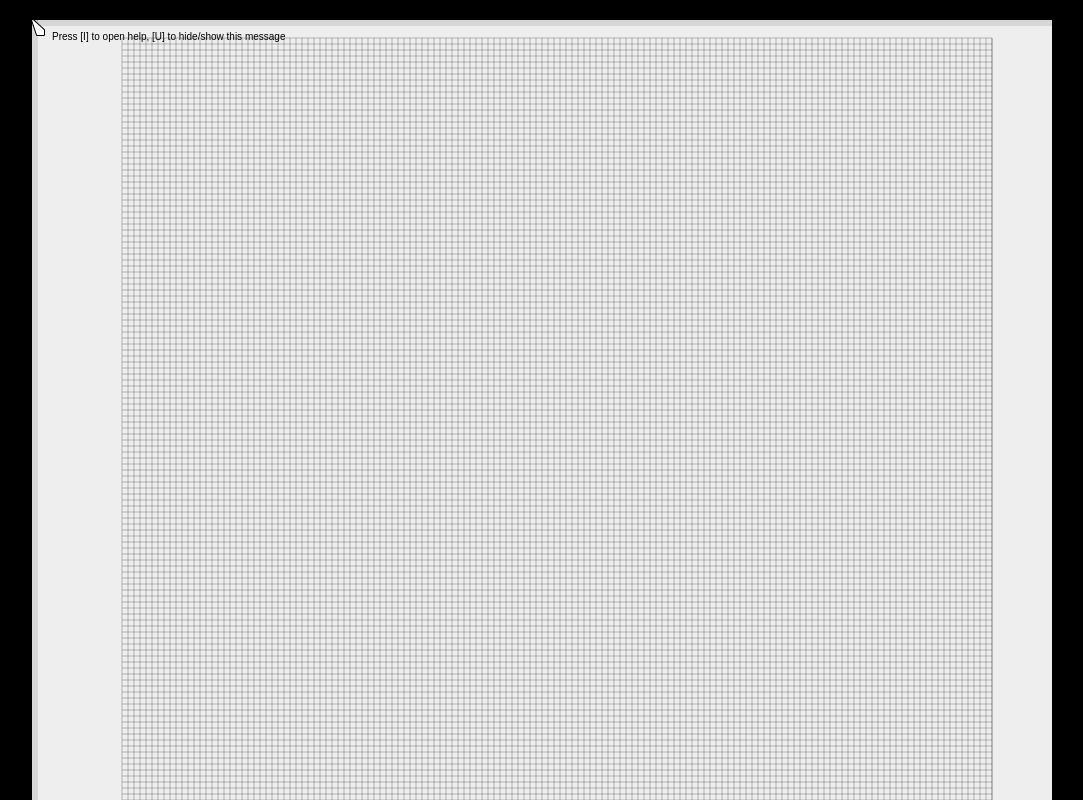
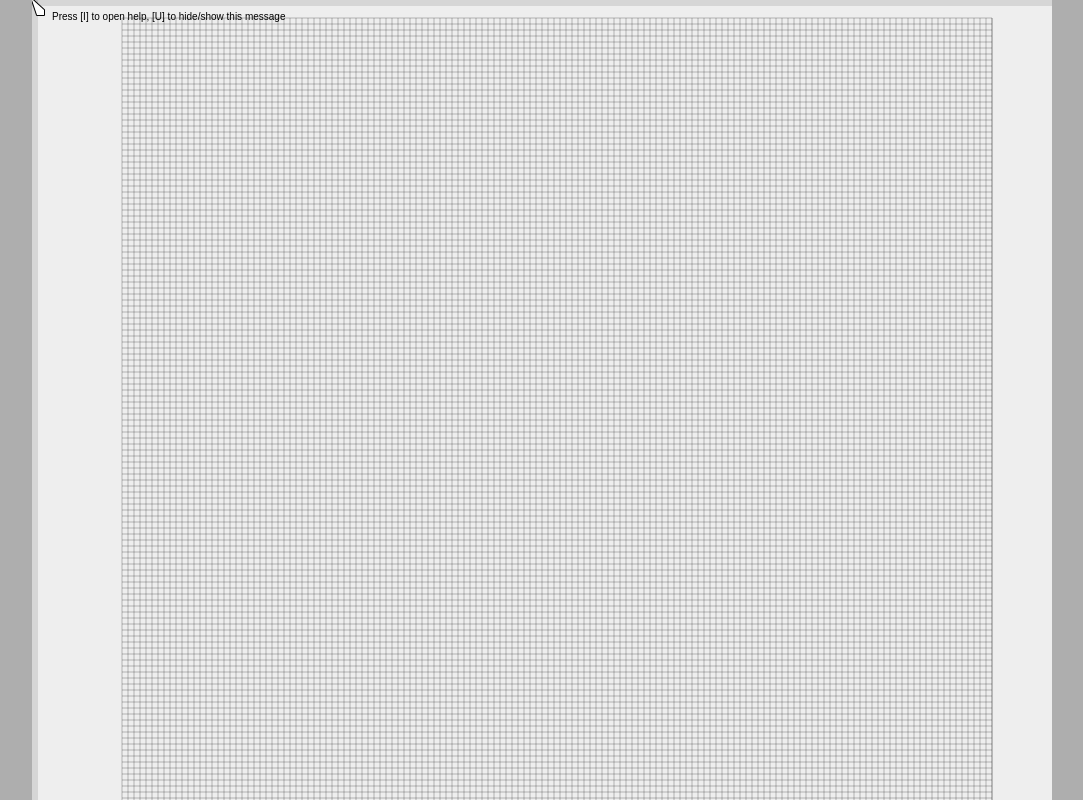
Before and after one commit to jrie/ReLayX, a plain HTML site: page index.html in a window 1280 px wide. Shown: the top 800 px of the page, without its empty margins (98-1181 px from the left). Drawn offline with Linux system fonts and the light colour scheme.

Commit message:
Slightly changing colors for base page css

```diff
--- a/css/main.css
+++ b/css/main.css
@@ -1,13 +1,12 @@
 body  {
     font-family: sans-serif;
     font-size: 0.75em;
-    background-color: #000;
+    background-color: #aeaeae;
     color: #00ae00;
-    margin: 0px auto;
+    margin: 0px auto 120px auto;
 }
 
 #mainContainer {
-    margin-top: 20px;
     text-align: center;
     width: 100%;
 }
```
